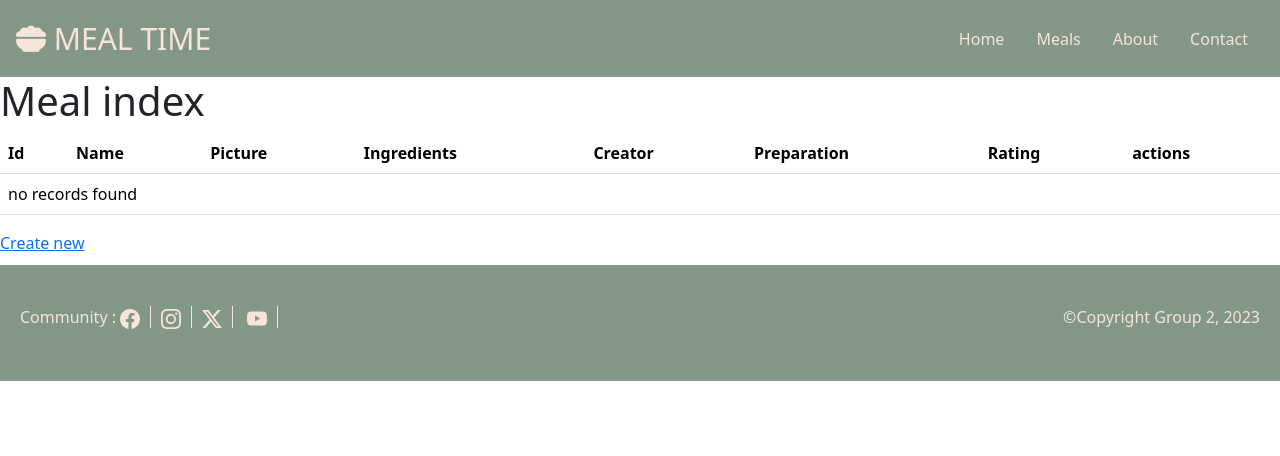
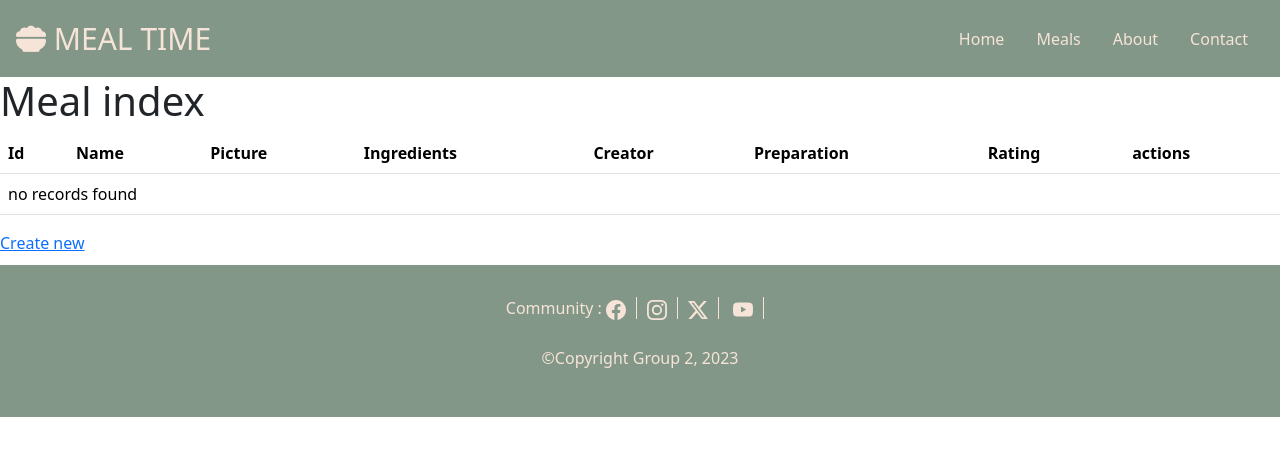
Before and after one commit to MrArbri/mealPlanner, a Symfony app: template templates/meal/index.html.twig in a window 1280 px wide. Shown: the top 456 px of the page. Run offline with Twig, Linux system fonts and the light colour scheme; the template is opened without the code that fills it, so the values that code supplies are empty; some libraries are stand-ins or nearby versions.

Commit message:
create upd

```diff
--- a/public/CSS/footerCSS/style.css
+++ b/public/CSS/footerCSS/style.css
@@ -9,8 +9,8 @@
   footer p {
     color:rgb(245, 228, 215);
     text-align:center;
-    margin-top: 4px;
-    padding: 10px 10px;
+    margin-top: 0px;
+    padding: 5px 10px;
   }
 
 
@@ -28,5 +28,7 @@
   }
 
   #links{
-   text-align: center;
+    flex-direction: column;
+    align-items: center;
+    text-align: center;
   }
--- a/templates/meal/new.html.twig
+++ b/templates/meal/new.html.twig
@@ -9,7 +9,7 @@
 {% block body %}
 <div class="container1">
   <div class="form1" style="width:60%">
-    <h1 class="text-center">Create new meal</h1>
+    <h1 class="new text-center">Create new meal</h1>
 
     {{ include('meal/_form.html.twig') }}
 
```
Also changed, not shown: public/CSS/createCSS/style.css (+11 -0 lines).
